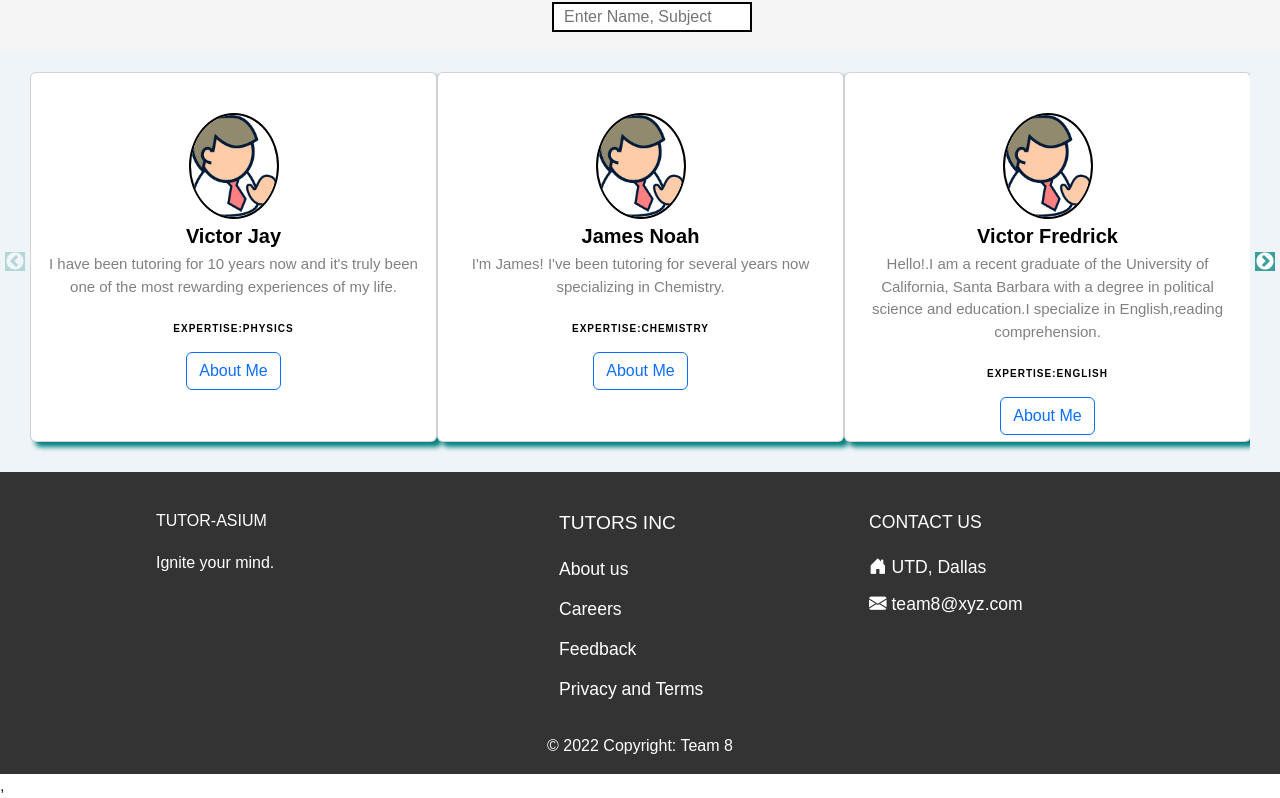
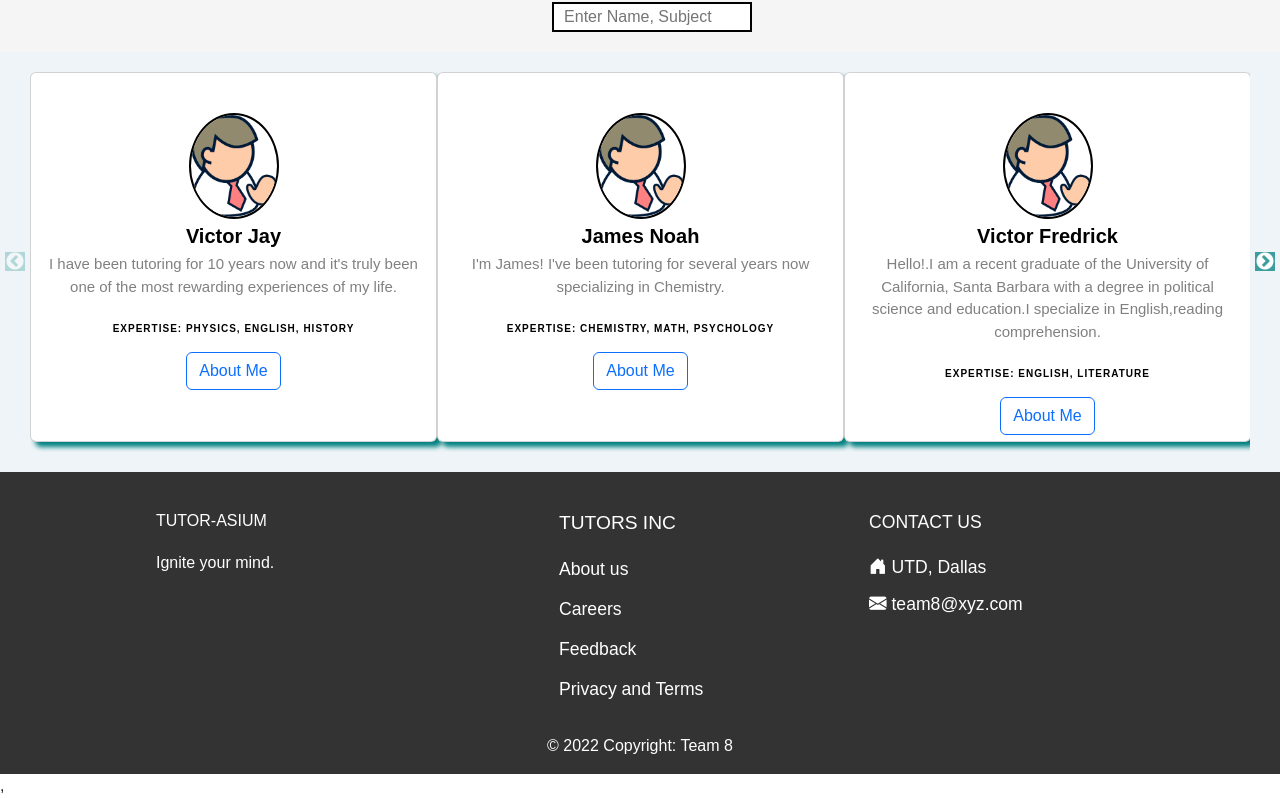
Before and after one commit to FatemaHussain08/tutorApp, a React (Create React App) app: page /Home in a window 1280 px wide. Shown: the part 1019-1817 px from the top of the page. Built offline with nearby package versions, Linux system fonts and the light colour scheme.

Commit message:
Included list of subjects in expertise.

```diff
--- a/public/tutors.json
+++ b/public/tutors.json
@@ -5,7 +5,7 @@
     "about_me": "I have been tutoring for 10 years now and it's truly been one of the most rewarding experiences of my life.",
     "certificates": "certified",
     "experience": "15",
-    "expertise": "Physics",
+    "expertise": ["Physics", "English", "History"],
     "tutor_img": ""
   },
   {
@@ -14,7 +14,7 @@
     "about_me": "I'm James! I've been tutoring for several years now specializing in Chemistry.",
     "certificates": "",
     "experience": "7",
-    "expertise": "Chemistry",
+    "expertise": ["Chemistry", "Math", "Psychology"],
     "tutor_img": ""
   },
   {
@@ -23,7 +23,7 @@
     "about_me": "Hello!.I am a recent graduate of the University of California, Santa Barbara with a degree in political science and education.I specialize in English,reading comprehension.",
     "certificates": "certified",
     "experience": "5",
-    "expertise": "English",
+    "expertise": ["English", "Literature"],
     "tutor_img": ""
   },
   {
@@ -32,7 +32,7 @@
     "about_me": "Adam, a master tutor, graduated from Montclair State University and has been a passionate educator for thirteen years.",
     "certificates": "certified",
     "experience": "13",
-    "expertise": "Arts",
+    "expertise": ["Arts", "Economics"],
     "tutor_img": ""
   },
   {
@@ -41,7 +41,7 @@
     "about_me": "Victoria, a master tutor, is creative, patient, and has a passion for teaching. ",
     "certificates": "",
     "experience": "2",
-    "expertise": "Psychology",
+    "expertise": ["Psychology"],
     "tutor_img": ""
   },
   {
@@ -50,7 +50,7 @@
     "about_me": "Hello, I am Asha. I am passioante about teachinh. My areas of expertise include general science and Math.",
     "certificates": "certified",
     "experience": "7",
-    "expertise": "Math",
+    "expertise": ["Math", "Physics", "Chemistry"],
     "tutor_img": ""
   },
   {
@@ -59,7 +59,7 @@
     "about_me": "I am a recent retired college professor of environmental engineering. I have degrees in computer science and chemical engineering.",
     "certificates": "certified",
     "experience": "15",
-    "expertise": "Chemisrty",
+    "expertise": ["Chemisrty", "Math"],
     "tutor_img": ""
   },
   {
@@ -68,7 +68,7 @@
     "about_me": "I have been tutoring for about 5 years now. English is my first language and grammar is my passion in any language.",
     "certificates": "",
     "experience": "5",
-    "expertise": "English",
+    "expertise": ["English", "History"],
     "tutor_img": ""
   },
   {
@@ -77,7 +77,7 @@
     "about_me": "I am highly motivated math and science tutor with over 15 years of experience. I have over 10 years of hands-on experience working as a research chemist in Research & Development (R&D).",
     "certificates": "certified",
     "experience": "15",
-    "expertise": "Math",
+    "expertise": ["Math", "Physics"],
     "tutor_img": ""
   },
   {
@@ -86,7 +86,7 @@
     "about_me": "Matthew, a master tutor, is a caring, compassionate, and a thorough teacher and tutor. ",
     "certificates": "",
     "experience": "3",
-    "expertise": "Math",
+    "expertise": ["Math", "Economics"],
     "tutor_img": ""
   }
 ]
--- a/src/components/Card.js
+++ b/src/components/Card.js
@@ -126,7 +126,7 @@ class Card extends Component {
                               .toLowerCase()
                               .match(this.state.text.toLowerCase()) ||
                             val.expertise
-                              .toLowerCase()
+                              .toString()
                               .match(this.state.text.toLowerCase())
                           ) {
                             return val;
@@ -137,7 +137,9 @@ class Card extends Component {
                             <img className="rounded-circle center" src={img} />
                             <h5 className="name">{card.name}</h5>
                             <p className="description">{card.about_me}</p>
-                            <p className="title">Expertise:{card.expertise}</p>
+                            <p className="title">
+                              Expertise: {card.expertise.join(", ")}
+                            </p>
                             <Link to="/Details" state={card.id}>
                               <button
                                 type="button"
@@ -158,7 +160,9 @@ class Card extends Component {
                           <img className="rounded-circle center" src={img} />
                           <h5 className="name">{card.name}</h5>
                           <p className="description">{card.about_me}</p>
-                          <p className="title">Expertise:{card.expertise}</p>
+                          <p className="title">
+                            Expertise: {card.expertise.join(", ")}
+                          </p>
                           <Link to="/Details" state={card.id}>
                             <button
                               type="button"
```
